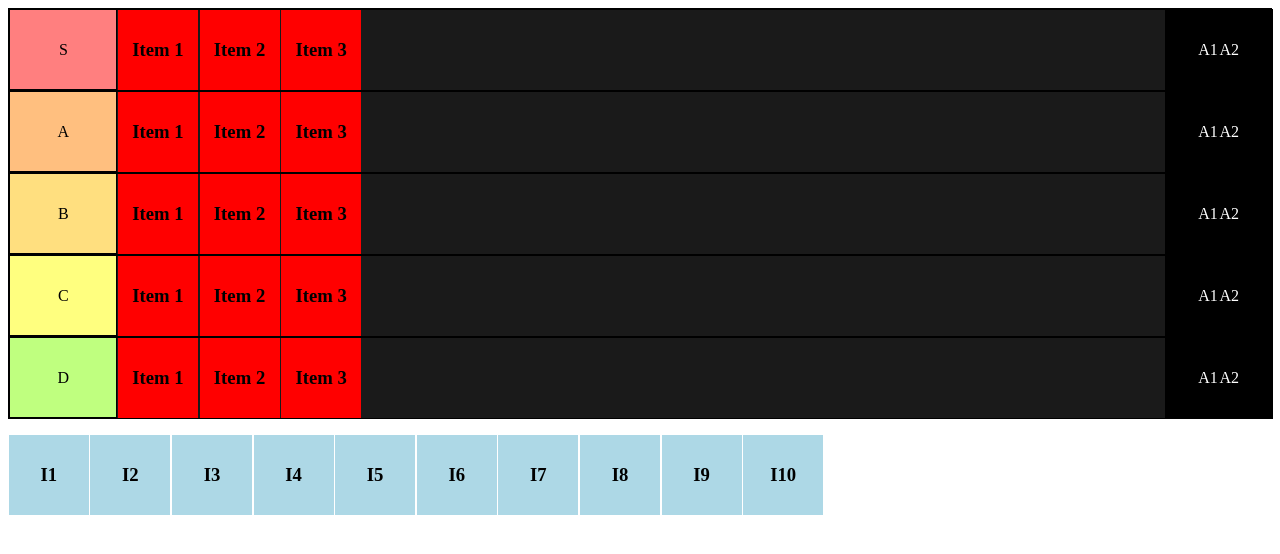
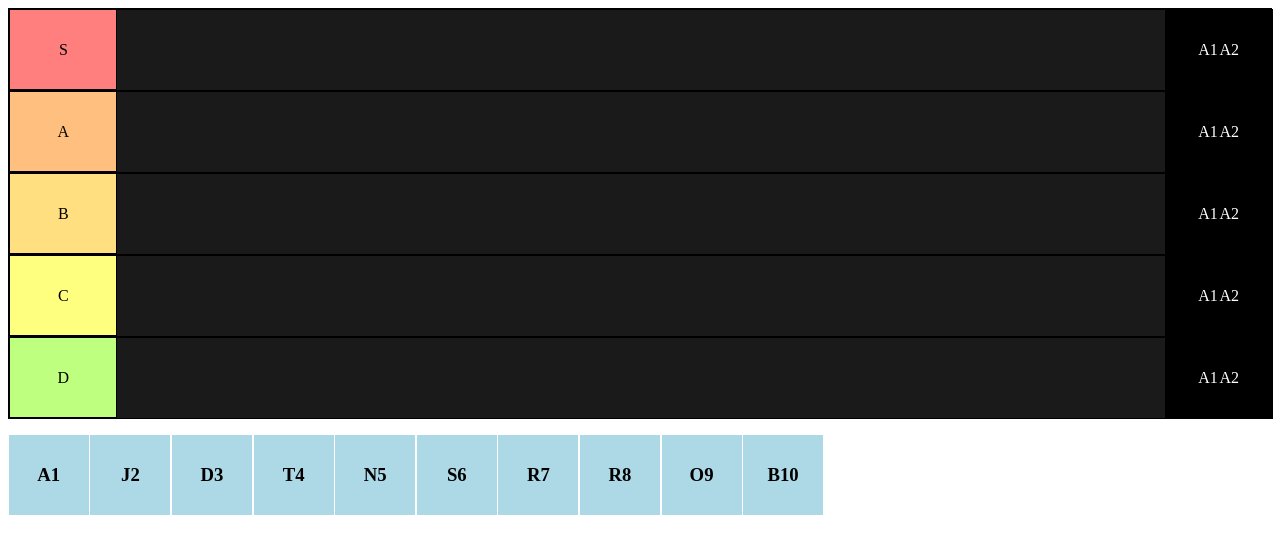
Before and after one commit to vincitaylaran/tier-list, a React (Create React App) app: page / in a window 1280 px wide. Shown: the top 554 px of the page. Built offline with nearby package versions, Linux system fonts and the light colour scheme.

Commit message:
write onDragEnd logic

```diff
--- a/src/App.js
+++ b/src/App.js
@@ -10,9 +10,34 @@ import { DragDropContext } from "react-beautiful-dnd";
 class App extends Component {
   state = { rows: data.rows, items: data.items };
 
-  onDragEnd(required) {
+  onDragEnd = (required) => {
+    const { source, destination } = required;
+    let rows = JSON.parse(JSON.stringify(this.state.rows));
+    let items = JSON.parse(JSON.stringify(this.state.items));
+    let item;
     console.log(required);
-  }
+
+    console.log("items BEFORE -> ", items.list);
+
+    if (source.droppableId === destination.droppableId) {
+      return;
+    }
+
+    item = items.list.splice(source.index, 1)[0];
+    console.log("item -> ", item);
+
+    console.log("items AFTER -> ", items.list);
+
+    rows.forEach((row) => {
+      if (`${row.id}${row.tier}` === destination.droppableId) {
+        row.items.splice(destination.index, 0, item);
+      }
+    });
+
+    console.log("rows -> ", rows);
+
+    this.setState({ rows, items });
+  };
 
   render() {
     return (
--- a/src/components/Item.js
+++ b/src/components/Item.js
@@ -1,5 +1,7 @@
 import React, { Component } from "react";
 import styled from "styled-components";
+
+import { Draggable } from "react-beautiful-dnd";
 
 const Container = styled.div`
   background-color: ${(props) => (props.color ? props.color : "red")};
@@ -17,9 +19,21 @@ const Container = styled.div`
 class Item extends Component {
   render() {
     return (
-      <Container color={this.props.color}>
-        <h3>{this.props.value}</h3>
-      </Container>
+      <Draggable
+        draggableId={this.props.index.toString()}
+        index={this.props.index}
+      >
+        {(provided) => (
+          <Container
+            {...provided.draggableProps}
+            {...provided.dragHandleProps}
+            ref={provided.innerRef}
+            color={this.props.color}
+          >
+            <h3>{this.props.value}</h3>
+          </Container>
+        )}
+      </Draggable>
     );
   }
 }
--- a/src/components/Items.js
+++ b/src/components/Items.js
@@ -16,11 +16,25 @@ class Items extends Component {
 
   render() {
     return (
-      <Container>
-        {this.props.items.map((item, index) => (
-          <Item key={index} value={item.value[0] + item.id} color="lightblue" />
-        ))}
-      </Container>
+      <Droppable
+        droppableId={this.props.items.containerId}
+        direction="horizontal"
+      >
+        {(provided) => (
+          <Container ref={provided.innerRef} {...provided.droppableProps}>
+            {this.props.items.list.map((item, index) => (
+              <Item
+                id={index}
+                key={index}
+                index={index}
+                value={item.value[0] + item.id}
+                color="lightblue"
+              />
+            ))}
+            {provided.placeholder}
+          </Container>
+        )}
+      </Droppable>
     );
   }
 }
--- a/src/components/TierList.js
+++ b/src/components/TierList.js
@@ -13,6 +13,7 @@ const Container = styled.div`
 
 const Row = styled.div`
   width: 100%;
+  height: 80px;
   background-color: black;
 
   display: flex;
@@ -66,12 +67,18 @@ class TierList extends Component {
           return (
             <Row key={index}>
               <Value color={row.tierColor}>{row.tier}</Value>
-              <Droppable droppableId={row.id + row.tier}>
-                {() => (
-                  <Items color={row.itemsContainerColor}>
-                    <Item value="Item 1" />
-                    <Item value="Item 2" />
-                    <Item value="Item 3" />
+              <Droppable droppableId={row.id + row.tier} direction="horizontal">
+                {(provided) => (
+                  <Items
+                    {...provided.droppableProps}
+                    ref={provided.innerRef}
+                    color={row.itemsContainerColor}
+                  >
+                    {row.items.length > 0 ? (
+                      <Item index={index} />
+                    ) : (
+                      provided.placeholder
+                    )}
                   </Items>
                 )}
               </Droppable>
--- a/src/initial-data.js
+++ b/src/initial-data.js
@@ -1,51 +1,54 @@
 export const initialData = {
   rows: [
     {
-      id: 1,
+      id: 0,
       tier: "S",
       items: [],
       itemsContainerColor: "#1A1A1A",
       tierColor: "rgb(255, 127, 127)",
     },
     {
-      id: 2,
+      id: 1,
       tier: "A",
       items: [],
       itemsContainerColor: "#1A1A1A",
       tierColor: "rgb(255, 191, 127)",
     },
     {
-      id: 3,
+      id: 2,
       tier: "B",
       items: [],
       itemsContainerColor: "#1A1A1A",
       tierColor: "rgb(255, 223, 127)",
     },
     {
-      id: 4,
+      id: 3,
       tier: "C",
       items: [],
       itemsContainerColor: "#1A1A1A",
       tierColor: "#FFFF7F",
     },
     {
-      id: 5,
+      id: 4,
       tier: "D",
       items: [],
       itemsContainerColor: "#1A1A1A",
       tierColor: "rgb(191, 255, 127)",
     },
   ],
-  items: [
-    { id: 1, value: "Item" },
-    { id: 2, value: "Item" },
-    { id: 3, value: "Item" },
-    { id: 4, value: "Item" },
-    { id: 5, value: "Item" },
-    { id: 6, value: "Item" },
-    { id: 7, value: "Item" },
-    { id: 8, value: "Item" },
-    { id: 9, value: "Item" },
-    { id: 10, value: "Item" },
-  ],
+  items: {
+    containerId: "items-main",
+    list: [
+      { id: 1, value: "Arya" },
+      { id: 2, value: "Jon" },
+      { id: 3, value: "Daenerys" },
+      { id: 4, value: "Tyrion" },
+      { id: 5, value: "Ned" },
+      { id: 6, value: "Sansa" },
+      { id: 7, value: "Roose" },
+      { id: 8, value: "Rickard" },
+      { id: 9, value: "Olenna" },
+      { id: 10, value: "Brienne" },
+    ],
+  },
 };
```
